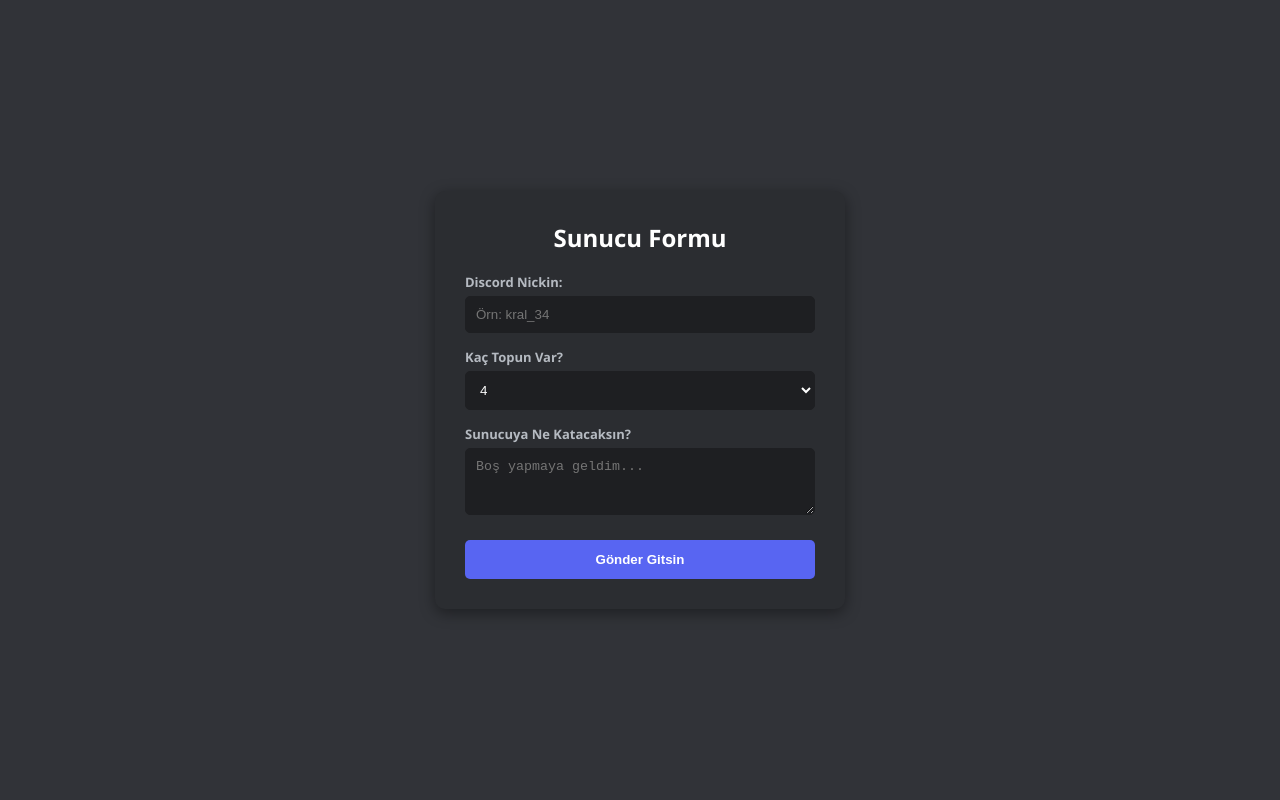
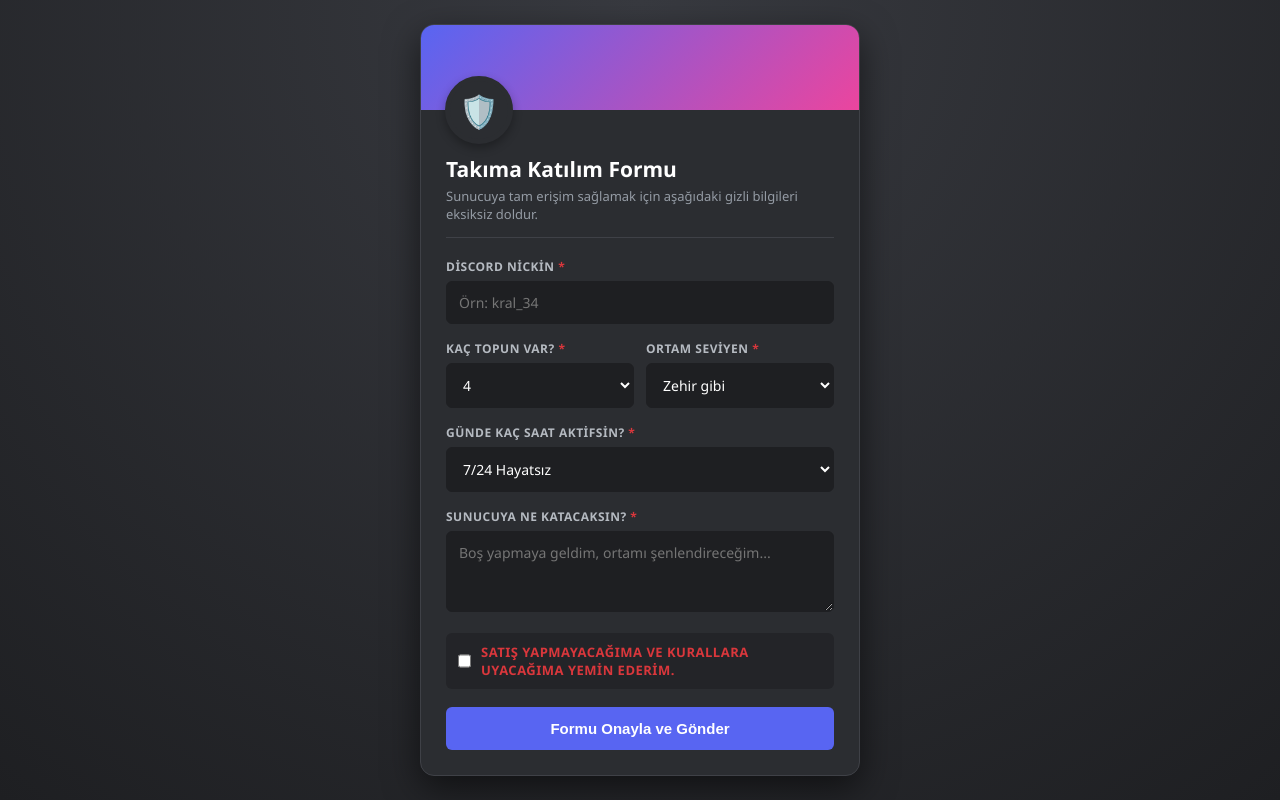
Before and after one commit to 34samet343-creator/Forum, a plain HTML site: page index.html in a window 1280 px wide. Drawn offline with Linux system fonts and the light colour scheme.

Commit message:
Update index.html

```diff
--- a/index.html
+++ b/index.html
@@ -2,91 +2,221 @@
 <html lang="tr">
 <head>
   <meta charset="UTF-8">
-  <title>Takıma Kayıt Formu</title>
+  <meta name="viewport" content="width=device-width, initial-scale=1.0">
+  <title>Takıma Katılım & Güvenlik Formu</title>
   <style>
+    * {
+      box-sizing: border-box;
+      margin: 0;
+      padding: 0;
+    }
     body {
-      background-color: #313338;
+      background: radial-gradient(circle at top, #383a40 0%, #1e1f22 100%);
       color: #dbdee1;
       font-family: 'Segoe UI', Tahoma, Geneva, Verdana, sans-serif;
       display: flex;
       justify-content: center;
       align-items: center;
-      height: 100vh;
-      margin: 0;
+      min-height: 100vh;
+      padding: 20px;
     }
-    .kutu {
+    .kart {
       background-color: #2b2d31;
-      padding: 30px;
-      border-radius: 10px;
-      width: 350px;
-      box-shadow: 0 4px 15px rgba(0, 0, 0, 0.4);
+      width: 100%;
+      max-width: 440px;
+      border-radius: 14px;
+      overflow: hidden;
+      box-shadow: 0 12px 35px rgba(0, 0, 0, 0.55);
+      border: 1px solid #3f4147;
+    }
+    .banner {
+      height: 85px;
+      background: linear-gradient(135deg, #5865f2 0%, #eb459e 100%);
+      position: relative;
+    }
+    .ikon {
+      width: 68px;
+      height: 68px;
+      background-color: #2b2d31;
+      border-radius: 50%;
+      display: flex;
+      justify-content: center;
+      align-items: center;
+      font-size: 32px;
+      position: absolute;
+      bottom: -34px;
+      left: 24px;
+      border: 5px solid #2b2d31;
+      box-shadow: 0 4px 10px rgba(0,0,0,0.3);
+    }
+    .icerik {
+      padding: 45px 25px 25px 25px;
     }
     h2 {
       color: #ffffff;
-      text-align: center;
-      margin-top: 0;
+      font-size: 21px;
+      margin-bottom: 4px;
+    }
+    .alt-baslik {
+      color: #949ba4;
+      font-size: 13px;
+      margin-bottom: 20px;
+      border-bottom: 1px solid #3f4147;
+      padding-bottom: 14px;
+    }
+    .grup {
+      margin-bottom: 16px;
     }
     label {
       display: block;
-      margin-top: 15px;
-      font-size: 13px;
-      font-weight: bold;
+      font-size: 12px;
+      font-weight: 700;
+      text-transform: uppercase;
+      letter-spacing: 0.5px;
       color: #b5bac1;
+      margin-bottom: 6px;
     }
-    input, select, textarea {
+    label span {
+      color: #da373c;
+    }
+    input[type="text"], select, textarea {
       width: 100%;
-      padding: 10px;
-      margin-top: 5px;
+      padding: 11px 12px;
       background-color: #1e1f22;
       border: 1px solid #1e1f22;
-      border-radius: 5px;
+      border-radius: 6px;
       color: #ffffff;
-      box-sizing: border-box;
+      font-size: 14px;
+      transition: border 0.2s, box-shadow 0.2s;
+      font-family: inherit;
+    }
+    input:focus, select:focus, textarea:focus {
+      outline: none;
+      border-color: #5865f2;
+      box-shadow: 0 0 0 2px rgba(88, 101, 242, 0.25);
+    }
+    .iki-kolon {
+      display: flex;
+      gap: 12px;
+    }
+    .iki-kolon .grup {
+      flex: 1;
+    }
+    .onay-kutusu {
+      display: flex;
+      align-items: center;
+      gap: 10px;
+      background-color: #232428;
+      padding: 10px 12px;
+      border-radius: 6px;
+      margin-bottom: 18px;
+      cursor: pointer;
+      font-size: 13px;
+      color: #dbdee1;
+    }
+    .onay-kutusu input {
+      width: 16px;
+      height: 16px;
+      accent-color: #5865f2;
+      cursor: pointer;
     }
     button {
       width: 100%;
-      padding: 12px;
-      margin-top: 20px;
+      padding: 13px;
       background-color: #5865f2;
       color: white;
       border: none;
-      border-radius: 5px;
-      font-weight: bold;
+      border-radius: 6px;
+      font-size: 15px;
+      font-weight: 700;
       cursor: pointer;
+      transition: background-color 0.2s, transform 0.1s;
     }
     button:hover {
       background-color: #4752c4;
     }
+    button:active {
+      transform: scale(0.98);
+    }
+    button:disabled {
+      background-color: #4e5058;
+      cursor: not-allowed;
+    }
     #sonuc {
       margin-top: 15px;
+      padding: 12px;
+      border-radius: 6px;
       text-align: center;
-      color: #23a55a;
-      font-weight: bold;
+      font-size: 13px;
+      font-weight: 600;
       display: none;
     }
   </style>
 </head>
 <body>
 
-<div class="kutu">
-  <h2>Sunucu Formu</h2>
-  <form id="form">
-    <label>Discord Nickin:</label>
-    <input type="text" id="nick" placeholder="Örn: kral_34" required>
+<div class="kart">
+  <div class="banner">
+    <div class="ikon">🛡️</div>
+  </div>
 
-    <label>Kaç Topun Var?</label>
-    <select id="kafa">
-      <option>4</option>
-      <option>2</option>
-      <option>0</option>
-    </select>
+  <div class="icerik">
+    <h2>Takıma Katılım Formu</h2>
+    <p class="alt-baslik">Sunucuya tam erişim sağlamak için aşağıdaki gizli bilgileri eksiksiz doldur.</p>
 
-    <label>Sunucuya Ne Katacaksın?</label>
-    <textarea id="katki" rows="3" placeholder="Boş yapmaya geldim..."></textarea>
+    <form id="form">
+      <div class="grup">
+        <label>Discord Nickin <span>*</span></label>
+        <input type="text" id="nick" placeholder="Örn: kral_34" required>
+      </div>
 
-    <button type="submit" id="btn">Gönder Gitsin</button>
-  </form>
-  <div id="sonuc"></div>
+      <div class="iki-kolon">
+        <div class="grup">
+          <label>Kaç Topun Var? <span>*</span></label>
+          <select id="top">
+            <option value="4 Top (Maşallah)">4</option>
+            <option value="2 Top (Standart)">2</option>
+            <option value="0 Top (Sıfır)">0</option>
+            <option value="Saymadım valla">Saymadım</option>
+          </select>
+        </div>
+
+        <div class="grup">
+          <label>Ortam Seviyen <span>*</span></label>
+          <select id="seviye">
+            <option value="Zehir gibi">Zehir gibi</option>
+            <option value="Makara / Troll">Makara / Troll</option>
+            <option value="Ağır abi">Ağır abi</option>
+            <option value="Boş gezenin kalfası">Boş gezenin kalfası</option>
+          </select>
+        </div>
+      </div>
+
+      <div class="grup">
+        <label>Günde Kaç Saat Aktifsin? <span>*</span></label>
+        <select id="aktiflik">
+          <option value="7/24 Hayatsız">7/24 Hayatsız</option>
+          <option value="4-6 Saat">4 - 6 Saat</option>
+          <option value="1-2 Saat (Kafa dağıtmalık)">1 - 2 Saat</option>
+          <option value="Keyfim ne zaman isterse">Keyfim ne zaman isterse</option>
+        </select>
+      </div>
+
+      <div class="grup">
+        <label>Sunucuya Ne Katacaksın? <span>*</span></label>
+        <textarea id="katki" rows="3" placeholder="Boş yapmaya geldim, ortamı şenlendireceğim..." required></textarea>
+      </div>
+
+      <label class="onay-kutusu">
+        <input type="checkbox" id="yemin" required>
+        <span>Satış yapmayacağıma ve kurallara uyacağıma yemin ederim.</span>
+      </label>
+
+      <button type="submit" id="btn">Formu Onayla ve Gönder</button>
+    </form>
+
+    <div id="sonuc"></div>
+  </div>
 </div>
 
 <script>
@@ -96,24 +226,30 @@
     const webhookURL = "https://aged-hat-36af.34samet343.workers.dev/";
 
     const nick = document.getElementById('nick').value;
-    const topSayisi = document.getElementById('kafa').value;
-    const katki = document.getElementById('katki').value || "Boş bırakmış";
+    const topSayisi = document.getElementById('top').value;
+    const seviye = document.getElementById('seviye').value;
+    const aktiflik = document.getElementById('aktiflik').value;
+    const katki = document.getElementById('katki').value;
     const btn = document.getElementById('btn');
     const sonuc = document.getElementById('sonuc');
 
     btn.disabled = true;
-    btn.innerText = "Gönderiliyor...";
+    btn.innerText = "Veriler İletiliyor...";
 
     const mesaj = {
-      username: "Form Botu",
+      username: "Kayıt Sorumlusu",
       embeds: [{
-        title: "📋 Yeni Sunucu Formu Geldi!",
+        title: "🚨 Yeni Takım Formu Dolduruldu!",
         color: 5793266,
         fields: [
-          { name: "Discord Nicki", value: nick, inline: true },
-          { name: "Kaç Topu Var?", value: topSayisi, inline: true },
-          { name: "Sunucuya Ne Katacak?", value: katki }
+          { name: "👤 Discord Nicki", value: "`" + nick + "`", inline: true },
+          { name: "⚽ Top Sayısı", value: topSayisi, inline: true },
+          { name: "🧠 Ortam Seviyesi", value: seviye, inline: true },
+          { name: "⏰ Aktiflik Süresi", value: aktiflik, inline: true },
+          { name: "💬 Sunucuya Katkısı", value: ">>> " + katki },
+          { name: "📜 Yemin Durumu", value: "✅ Satış yapmayacağına yemin etti." }
         ],
+        footer: { text: "Takım Güvenlik Sistemi" },
         timestamp: new Date()
       }]
     };
@@ -126,8 +262,10 @@
     .then(response => {
       if (response.ok) {
         sonuc.style.display = 'block';
+        sonuc.style.backgroundColor = 'rgba(35, 165, 90, 0.15)';
+        sonuc.style.border = '1px solid #23a55a';
         sonuc.style.color = '#23a55a';
-        sonuc.innerText = "Tamamdır " + nick + ", formun kayda geçti. Sunucuya geçebilirsin!";
+        sonuc.innerText = "✅ Tamamdır " + nick + ", kayıt bilgilerin yetkililere iletildi!";
         document.getElementById('form').reset();
       } else {
         throw new Error("Hata");
@@ -135,12 +273,14 @@
     })
     .catch(() => {
       sonuc.style.display = 'block';
+      sonuc.style.backgroundColor = 'rgba(218, 55, 60, 0.15)';
+      sonuc.style.border = '1px solid #da373c';
       sonuc.style.color = '#da373c';
-      sonuc.innerText = "Bir hata oluştu kanka, gönderilemedi!";
+      sonuc.innerText = "❌ Bir hata oluştu kanka, tekrar dene!";
     })
     .finally(() => {
       btn.disabled = false;
-      btn.innerText = "Gönder Gitsin";
+      btn.innerText = "Formu Onayla ve Gönder";
     });
   });
 </script>
```
